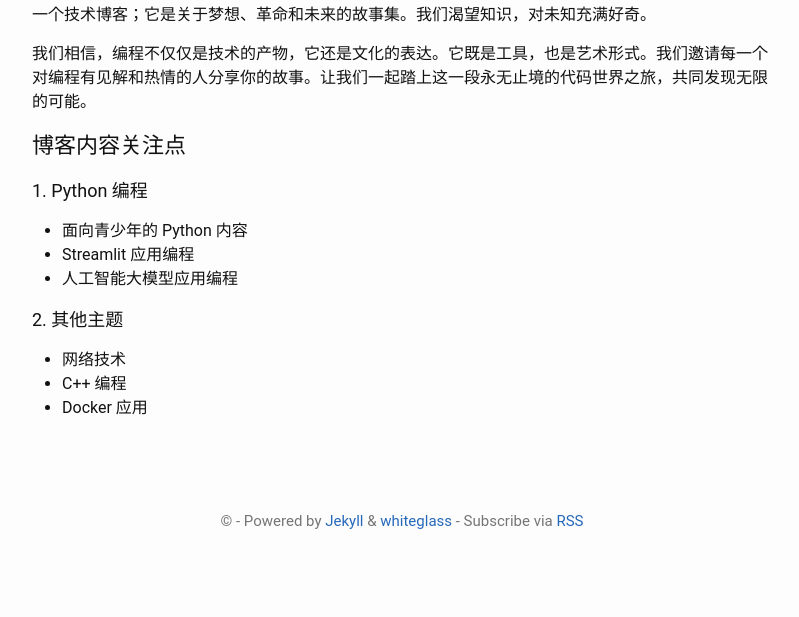
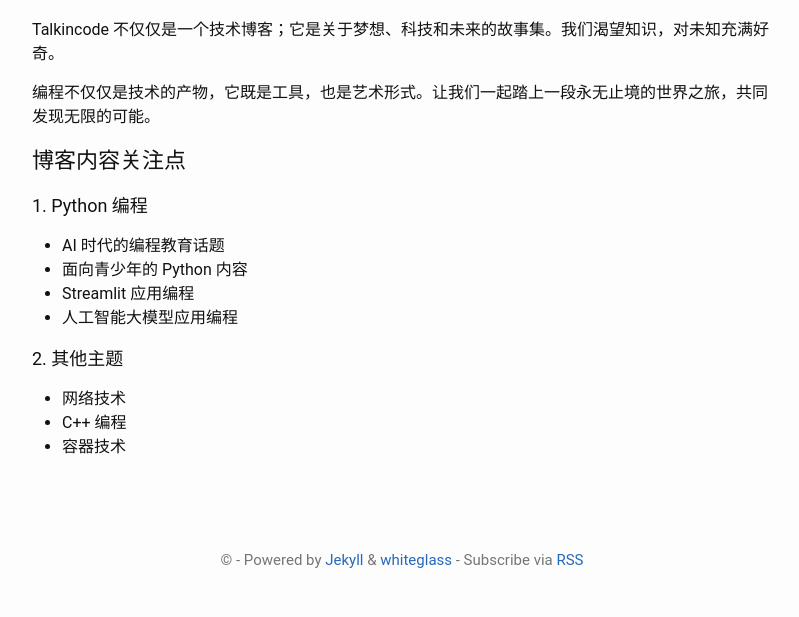
Before and after one commit to talkincode/ToughNotes, a Jekyll site: the page built from about.md, in a window 1280 px wide. Shown: the part 479-1096 px from the top of the page, without its empty margins (238-1037 px from the left). Built offline with Jekyll 4.4.1, drawn with Linux system fonts in a browser that asks for light colours; before the commit the page ends 1057 px from its top, so only the background shows below that; some of the changed text lies outside the part shown.

Commit message:
更新关于页面的内容

```diff
--- a/about.md
+++ b/about.md
@@ -6,14 +6,17 @@ permalink: /about/
 
 ![about talkincode](https://raw.githubusercontent.com/jamiesun/images/master/default/QcTIUT.png)
 
-我们的编程像玩耍一样自在，思考像诗人一样深邃，挑战现状，通过代码解读世界。Talkincode 不仅仅是一个技术博客；它是关于梦想、革命和未来的故事集。我们渴望知识，对未知充满好奇。
+编程应该像玩耍一样自在，但要像诗人一样深邃的思考，通过代码解读世界。
 
-我们相信，编程不仅仅是技术的产物，它还是文化的表达。它既是工具，也是艺术形式。我们邀请每一个对编程有见解和热情的人分享你的故事。让我们一起踏上这一段永无止境的代码世界之旅，共同发现无限的可能。
+Talkincode 不仅仅是一个技术博客；它是关于梦想、科技和未来的故事集。我们渴望知识，对未知充满好奇。
+
+编程不仅仅是技术的产物，它既是工具，也是艺术形式。让我们一起踏上一段永无止境的世界之旅，共同发现无限的可能。
 
 ## 博客内容关注点
 
 ### 1. Python 编程
 
+- AI 时代的编程教育话题
 - 面向青少年的 Python 内容
 - Streamlit 应用编程
 - 人工智能大模型应用编程
@@ -22,4 +25,4 @@ permalink: /about/
 
 - 网络技术
 - C++ 编程
-- Docker 应用
+- 容器技术
```
